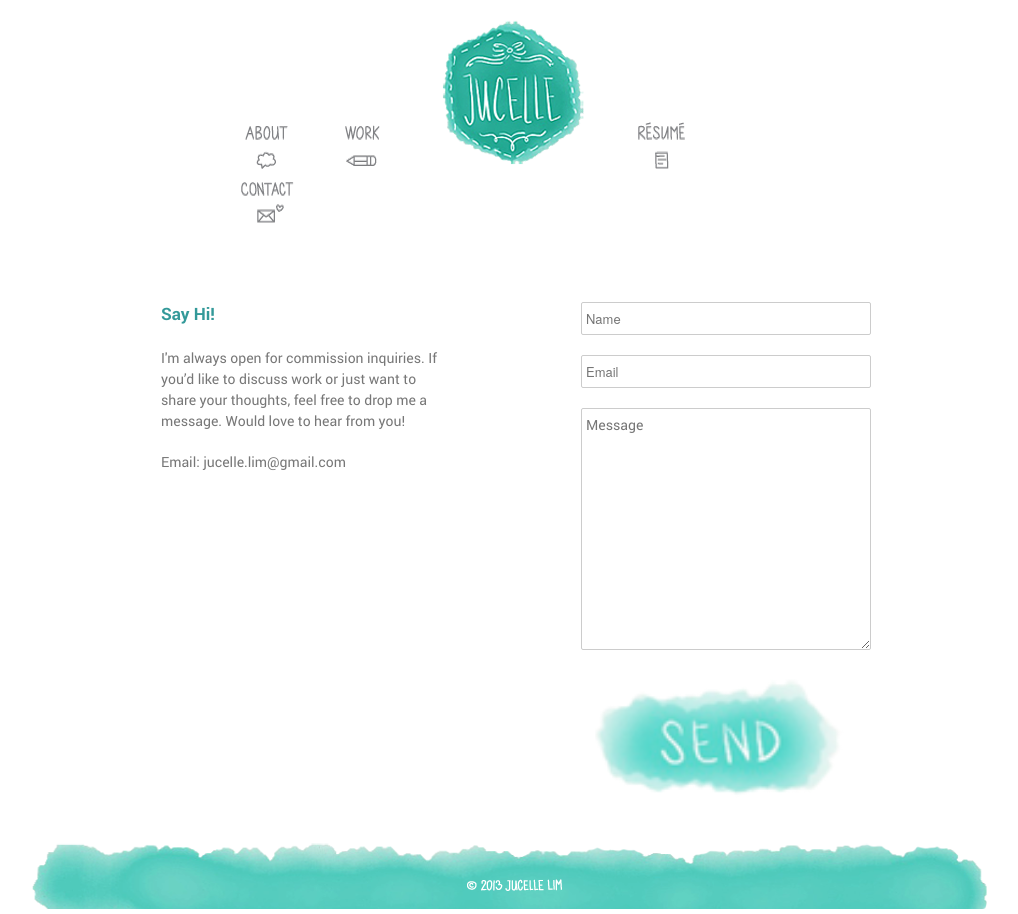
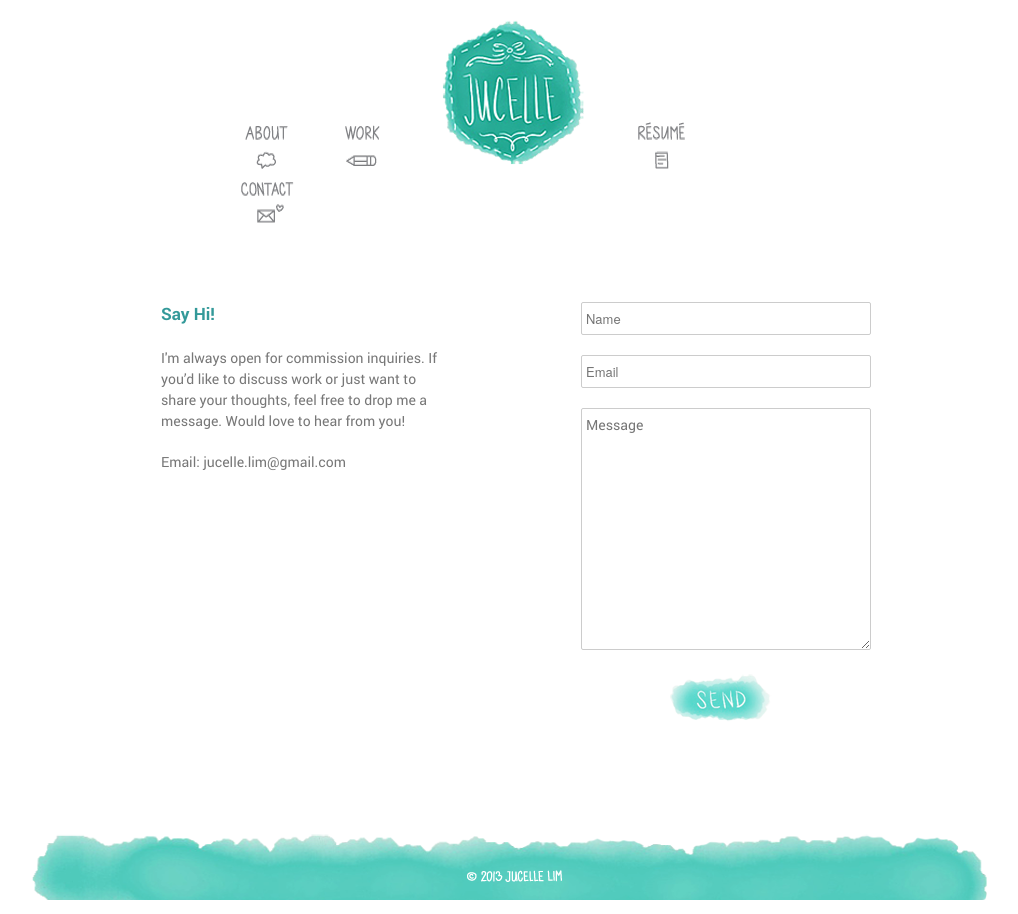
Before and after one commit to jucellelim/jucellelim.github.io, a Jekyll site: the page built from contact/index.html, in a window 1280 px wide. Shown: the whole page, without its empty margins (129-1147 px from the left). Built offline with Jekyll 4.4.1, drawn with Linux system fonts in a browser that asks for light colours; Markdown is read by kramdown in place of the engine named in the settings.

Commit message:
fixed send button

```diff
--- a/_layouts/default.html
+++ b/_layouts/default.html
@@ -54,5 +54,4 @@
       <img src="/images/footer.png" alt="footer" />
     </footer>
   </body>
-  <!-- comment ->
 </html>
--- a/css/layout.css
+++ b/css/layout.css
@@ -157,7 +157,6 @@ footer {
 
 .contact-form > * {
     display: block;
-    width: 100%;
 }
 
 #send-button {
```
